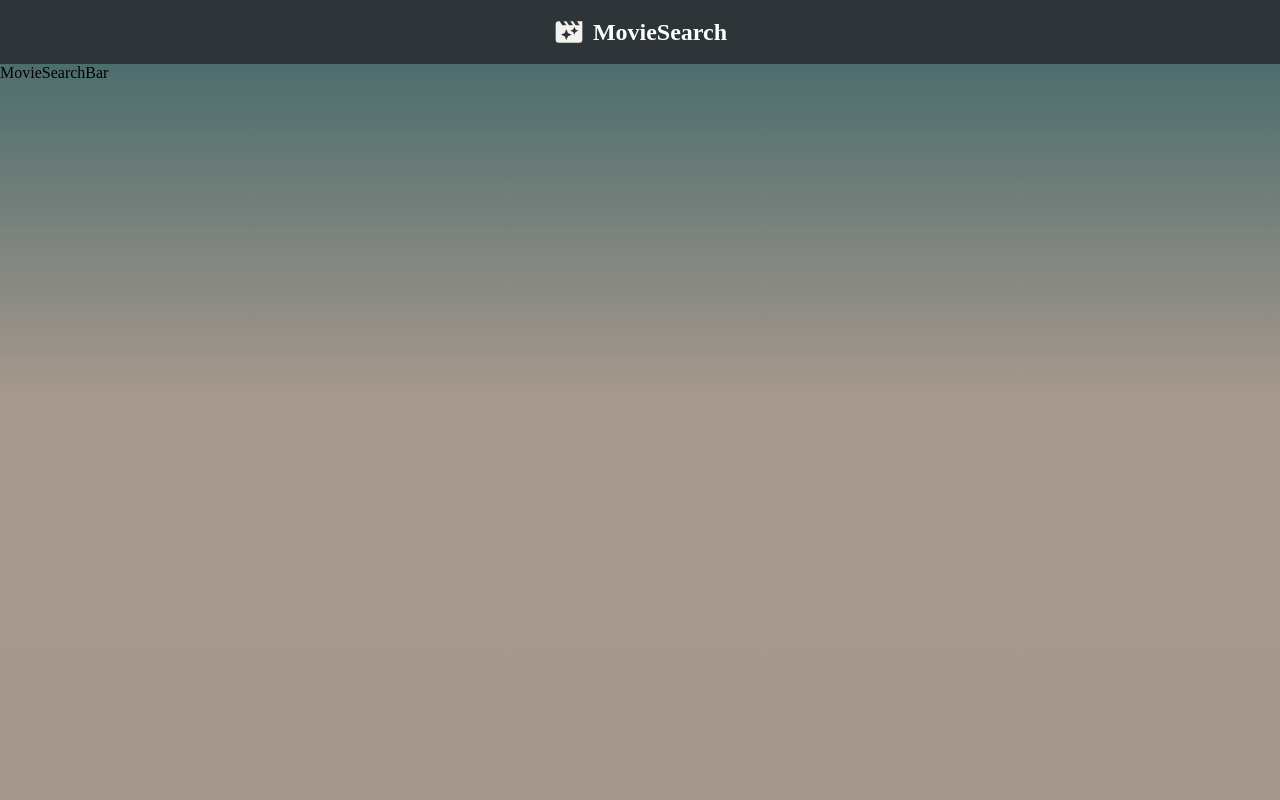
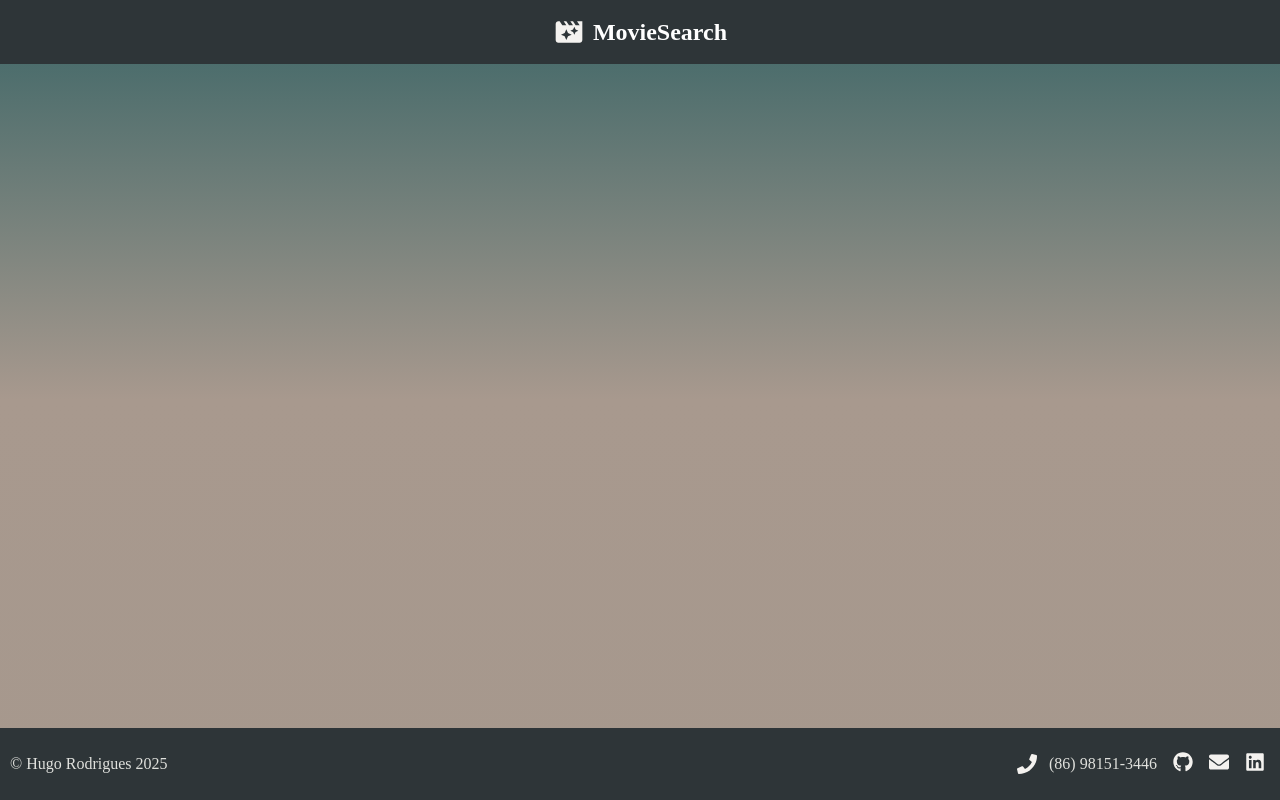
Before and after one commit to Apenas1Hugo/MovieSearch-TMDB, a React (Vite) app in the folder MovieSearch/: page / in a window 1280 px wide. Built offline with nearby package versions, Linux system fonts and the light colour scheme.

Commit message:
novo componente
componente contato rodapé adicionado

```diff
--- a/MovieSearch/src/App.jsx
+++ b/MovieSearch/src/App.jsx
@@ -1,11 +1,13 @@
 import "./App.css";
 import MovieSearchBar from "./Componentes/MovieSearchBar";
 import Titulo from "./Componentes/Titulo";
+import Rodape from "./Componentes/Rodape";
 function App() {
   return (
     <>
       <Titulo />
       <MovieSearchBar/>
+      <Rodape/>
     </>
   );
 }
--- a/MovieSearch/src/Componentes/MovieSearchBar.jsx
+++ b/MovieSearch/src/Componentes/MovieSearchBar.jsx
@@ -2,7 +2,9 @@ import React from 'react'
 
 const MovieSearchBar = () => {
   return (
-    <div>MovieSearchBar</div>
+    <>
+
+    </>
   )
 }
 
--- /dev/null
+++ b/MovieSearch/src/Componentes/Rodape.css
@@ -0,0 +1,62 @@
+footer {
+  position: absolute;
+  bottom: 0;
+  left: 0;
+  margin-top: 3rem;
+  width: 100%;
+  background-color: rgb(46, 53, 56);
+  color: #f4f2ef;
+  padding-top: 1.5rem;
+  padding-bottom: 1.5rem;
+  z-index: 10;
+}
+footer > div {
+  display: flex;
+  align-items: center;
+  flex-wrap: wrap;
+}
+footer p {
+  margin: 0;
+  color: rgb(224, 225, 221);
+  font-size: 1rem;
+  margin-left: 10px;
+}
+footer > div > a:first-of-type {
+  margin-left: auto;
+  display: inline-flex;
+  align-items: center;
+  gap: 0.5rem;
+  color: rgb(224, 225, 221);
+  text-decoration: none;
+}
+footer > div > div {
+  display: flex;
+  gap: 1rem;
+  margin-left: 1rem;
+  margin-right: 15px;
+}
+
+footer a svg {
+  color: #f4f2ef;
+  width: 1.25em;
+  height: 1.25em;
+}
+footer a span {
+  margin-left: 0.25rem;
+  color: rgb(224, 225, 221);
+}
+@media (max-width: 600px) {
+  footer > div {
+    flex-direction: column;
+    align-items: flex-start;
+    gap: 0.75rem;
+  }
+  footer > div > a:first-of-type,
+  footer > div > div {
+    margin-left: 0;
+  }
+}
+footer a:hover span,
+footer a:hover svg {
+  color: gray;
+}
--- /dev/null
+++ b/MovieSearch/src/Componentes/Rodape.jsx
@@ -0,0 +1,45 @@
+import React from "react";
+import { FaPhone, FaGithub, FaLinkedin, FaEnvelope } from "react-icons/fa";
+import "./Rodape.css";
+const Rodape = () => {
+  return (
+    <>
+      <footer>
+        <div>
+          <p>© Hugo Rodrigues 2025</p>
+
+          <a
+            href="tel:+5586981513446"
+          >
+            <FaPhone />
+            <span>(86) 98151-3446</span>
+          </a>
+
+          <div>
+            <a //Github
+              href="https://github.com/Apenas1Hugo"
+              target="_blank"
+              rel="noopener noreferrer"
+            >
+              <FaGithub />
+            </a>
+            <a //Email
+              href="mailto:hugorodriguesm27@gmail.com"
+            >
+              <FaEnvelope />
+            </a>
+            <a //Linkedin
+              href=" "
+              target="_blank"
+              rel="noopener noreferrer"
+            >
+              <FaLinkedin />
+            </a>
+          </div>
+        </div>
+      </footer>
+    </>
+  );
+};
+
+export default Rodape;
```
